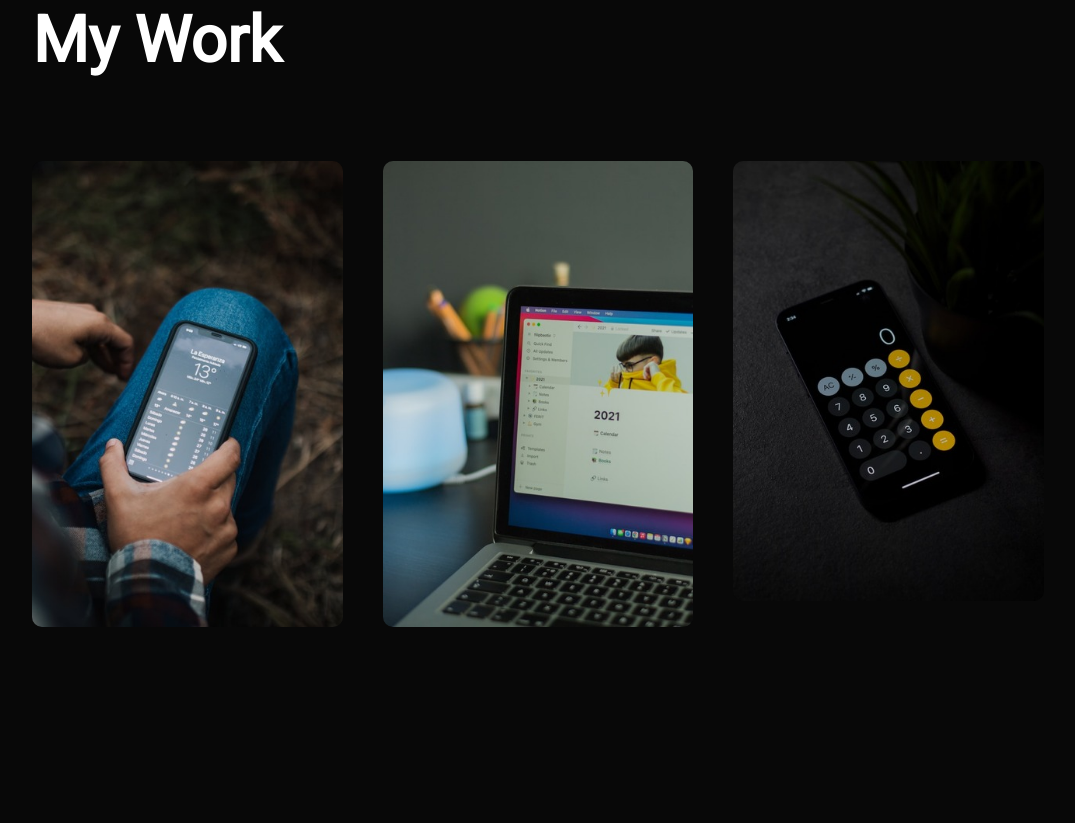
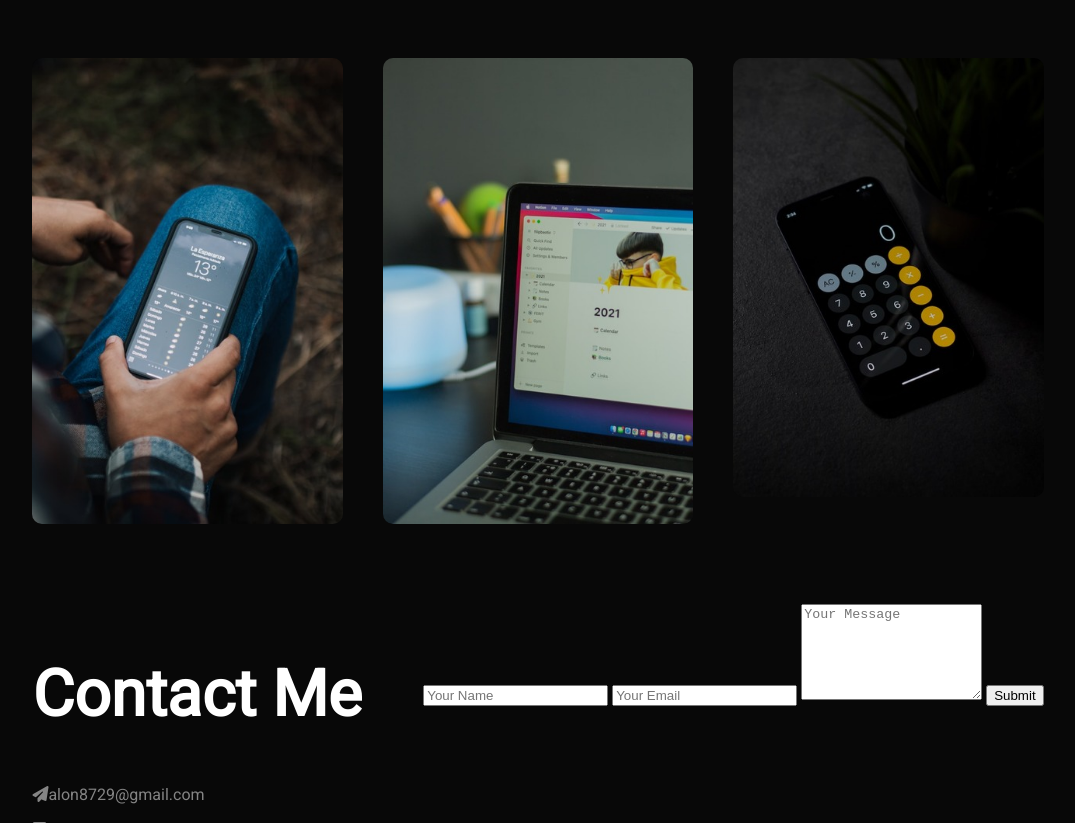
Before and after one commit to Alonis8729/my-portfolio, a website: page dist/index.html in a window 1280 px wide. Shown: the part 1977-2800 px from the top of the page, without its empty margins (102-1177 px from the left). Before the commit the page ends 2682 px from the top, so only its background shows below. Drawn offline with Linux system fonts and the light colour scheme.

Commit message:
Added the contact section

```diff
--- a/dist/index.html
+++ b/dist/index.html
@@ -18,7 +18,7 @@
     ></script>
   </head>
   <body>
-    <section class="home">
+    <section id="home">
       <header>
         <nav>
           <img src="images/logo.png" alt="logo" class="logo" />
@@ -174,7 +174,7 @@
                 web application that allows users to manage their tasks and keep
                 track of their daily, weekly, or long-term activities.
               </p>
-              <a href="https://github.com/Alonso8729/todo-list"
+              <a href="https://alonso8729.github.io/todo-list/"
                 ><i class="fa-solid fa-arrow-up-right-from-square"></i
               ></a>
             </div>
@@ -188,7 +188,7 @@
                 perform basic and advanced mathematical calculations
                 effortlessly.
               </p>
-              <a href="https://github.com/Alonso8729/Calculator"
+              <a href="https://alonso8729.github.io/Calculator/"
                 ><i class="fa-solid fa-arrow-up-right-from-square"></i
               ></a>
             </div>
@@ -196,5 +196,60 @@
         </div>
       </div>
     </section>
+    <!---------Contact------->
+    <section id="contact">
+      <div class="container">
+        <div class="row">
+          <div class="contact-left">
+            <h1 class="sub-title">Contact Me</h1>
+            <p class="email">
+              <i class="fa-solid fa-paper-plane"></i>alon8729@gmail.com
+            </p>
+            <p class="tel">
+              <i class="fa-solid fa-square-phone"></i>050-9729308
+            </p>
+            <div class="social-icons">
+              <a href="mailto:alon8729@gmail.com"
+                ><img src="images/gmail.png"
+              /></a>
+              <a href="https://www.linkedin.com/in/alon-iserovitch-758597218/"
+                ><img src="images/linkedin.png"
+              /></a>
+              <a href="https://github.com/Alonso8729?tab=repositories"
+                ><img src="images/github.png"
+              /></a>
+            </div>
+            <a class="btn" href="images/Alon Iserovitch Resume.pdf" download
+              >Download CV</a
+            >
+          </div>
+          <div class="contact-right">
+            <form class="form" novalidate>
+              <input
+                type="text"
+                name="name"
+                id="name"
+                placeholder="Your Name"
+                required
+              />
+              <input
+                type="email"
+                name="email"
+                id="email"
+                placeholder="Your Email"
+                required
+              />
+              <textarea
+                name="message"
+                id="message"
+                rows="6"
+                placeholder="Your Message"
+              ></textarea>
+              <button class="btn btn2" type="submit">Submit</button>
+            </form>
+          </div>
+        </div>
+      </div>
+    </section>
   </body>
 </html>
```
